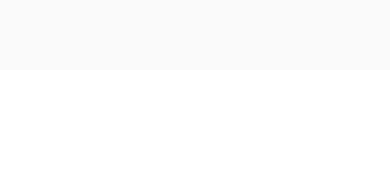
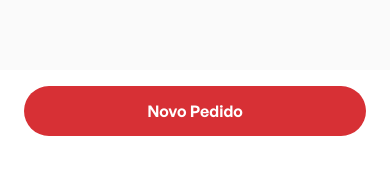
Before and after one commit to wellingtonrodriguesbr/waiter-app-mobile, a React Native app: screen / in a window 390 px wide. Shown: the part 664-838 px from the top of the page. Built offline with nearby package versions, Linux system fonts and the light colour scheme.

Commit message:
feat: WIP Main screen

```diff
--- a/src/screens/Main/index.tsx
+++ b/src/screens/Main/index.tsx
@@ -8,6 +8,7 @@ import {
   Footer,
   FooterContainer,
 } from "./styles";
+import { Button } from "../../components/Button";
 
 export function Main() {
   return (
@@ -25,7 +26,9 @@ export function Main() {
       </Container>
 
       <Footer>
-        <FooterContainer></FooterContainer>
+        <FooterContainer>
+          <Button onPress={() => alert("Novo pedido")}>Novo Pedido</Button>
+        </FooterContainer>
       </Footer>
     </>
   );
--- a/src/screens/Main/styles.ts
+++ b/src/screens/Main/styles.ts
@@ -21,6 +21,7 @@ export const MenuContainer = styled.View`
 export const Footer = styled.View`
   min-height: 110px;
   background-color: #fff;
+  padding: 16px 24px;
 `;
 
 export const FooterContainer = styled.SafeAreaView``;
```
